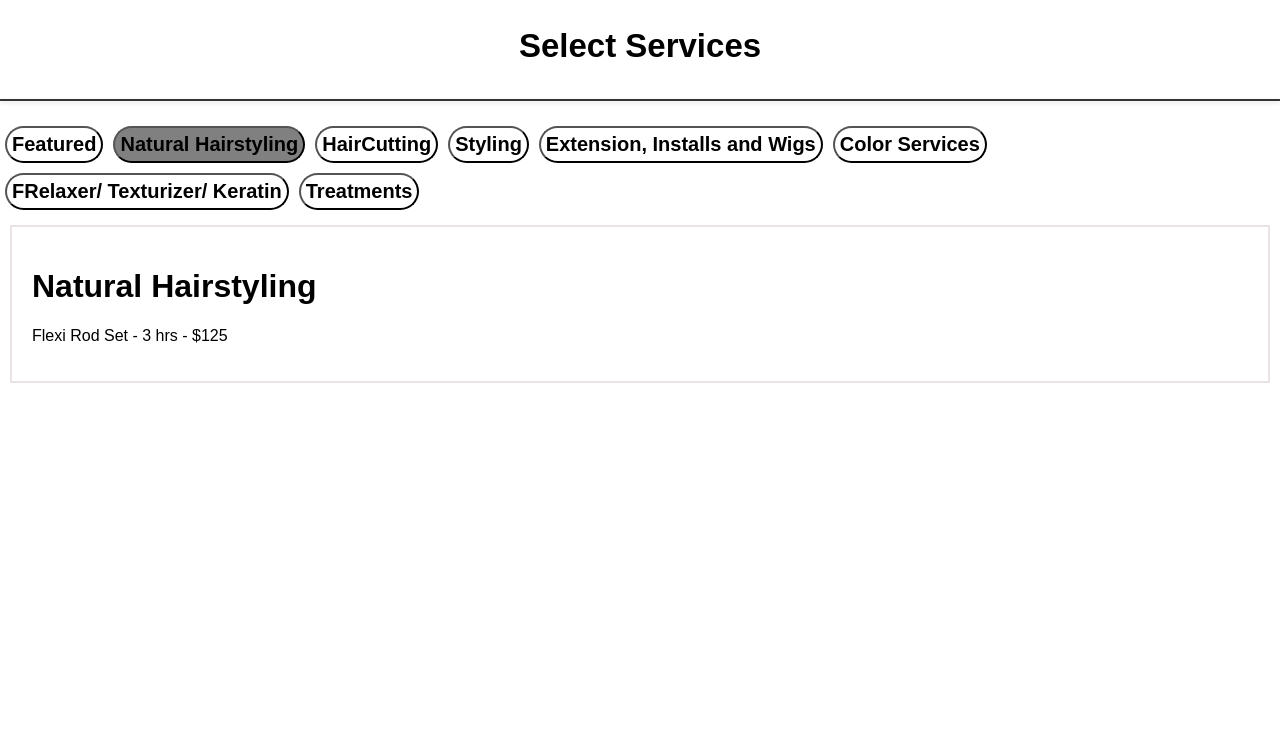
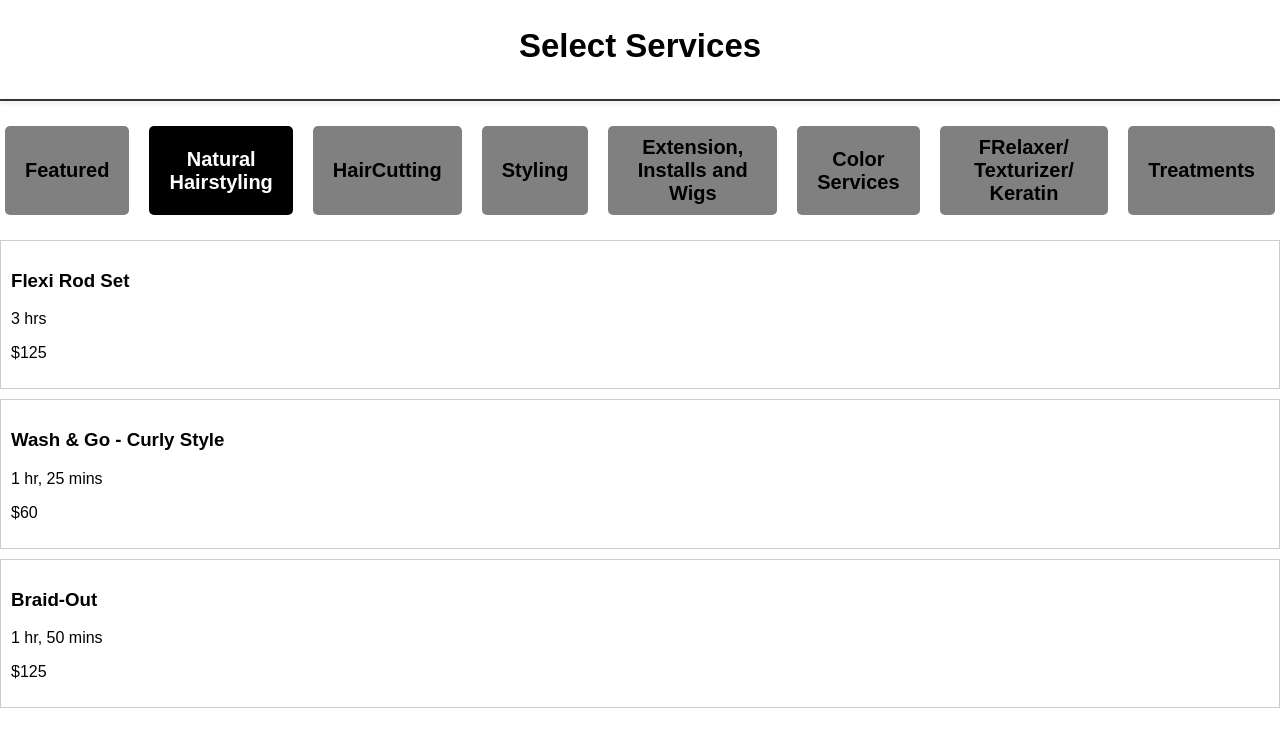
Before and after one commit to annupawaria/Assignment-Task, a React (Create React App) app: page / in a window 1280 px wide. Both pictures are taken after a click on the button "Natural Hairstyling". Shown: the top 746 px of the page. Built offline with nearby package versions, Linux system fonts and the light colour scheme.

Commit message:
adding data to categories

```diff
--- a/src/components/Category.js
+++ b/src/components/Category.js
@@ -2,57 +2,52 @@ import React, { useState } from 'react';
 import { categories } from '../utils/Name';
 
 const categoryData = {
-    "Natural Hairstyling": {
-        title: "Natural Hairstyling",
-        description: "Flexi Rod Set - 3 hrs - $125"
-    },
-    "HairCutting": {
-        title: "HairCutting",
-        description: "Precision haircut tailored to your style."
-    },"Featured":{
-        title:"Featured",
-        description:"Haircut 1 hr,30 mins - 2 hr from $90 We do not have pricing for trims. All haircuts are full services that include a wash and style; either a wash and go or a silk press. Specify with stylist upon arrival."
-    }
-
-    // Add more categories with their corresponding data
+    "Natural Hairstyling": [
+        { name: "Flexi Rod Set", duration: "3 hrs", price: "$125" },
+        { name: "Wash & Go - Curly Style", duration: "1 hr, 25 mins", price: "$60" },
+        { name: "Braid-Out", duration: "1 hr, 50 mins", price: "$125" },
+    ],
+    "Relaxer/ Texturizer/ Keratin": [
+        { name: "Keratin Treatment", duration: "2 hrs", price: "$150" },
+        { name: "Texturizer", duration: "1 hr, 30 mins", price: "$90" },
+    ],
+    // Add more categories and their items as needed
 };
 
 const Category = () => {
-    const [selectedCategory, setSelectedCategory] = useState("");
-
-    console.log("Selected Category:", selectedCategory);
-    console.log("Category Data:", categoryData[selectedCategory]);
+    const [selectedCategory, setSelectedCategory] = useState(categories[0].name); // Default to the first category
 
     return (
         <div>
-            <div>
+            {/* Category Buttons */}
+            <div style={{ marginBottom: '20px', display: 'flex', gap: '10px' }}>
                 {categories.map((category, index) => (
-                    <button
+                    <button className=''
                         key={index}
-                        onClick={() => {
-                            console.log("Clicked Category:", category.name);
-                            setSelectedCategory(category.name);
-                        }}
+                        onClick={() => setSelectedCategory(category.name)}
                         style={{
-                            background: category.name === selectedCategory ? "grey" : "white",
-                            color: "black"
+                            padding: '10px 20px',
+                            cursor: 'pointer',
+                            backgroundColor: category.name === selectedCategory ? 'black' : 'grey',
+                            color: category.name === selectedCategory ? 'white' : 'black',
+                            border: 'none',
+                            borderRadius: '5px',
                         }}
                     >
-                        <span>{category.name}</span>
+                        {category.name}
                     </button>
                 ))}
             </div>
 
-            {/* Conditionally render data for the selected category */}
+            {/* Display Items for Selected Category */}
             <div>
-                {selectedCategory && categoryData[selectedCategory] ? (
-                    <div className='hp'>
-                        <h1>{categoryData[selectedCategory].title}</h1>
-                        <p>{categoryData[selectedCategory].description}</p>
+                {categoryData[selectedCategory] && categoryData[selectedCategory].map((item, idx) => (
+                    <div key={idx} style={{ padding: '10px', border: '1px solid #ccc', margin: '10px 0' }}>
+                        <h3>{item.name}</h3>
+                        <p>{item.duration}</p>
+                        <p>{item.price}</p>
                     </div>
-                ) : (
-                    <p>Please select a category to see the details.</p>
-                )}
+                ))}
             </div>
         </div>
     );
```
